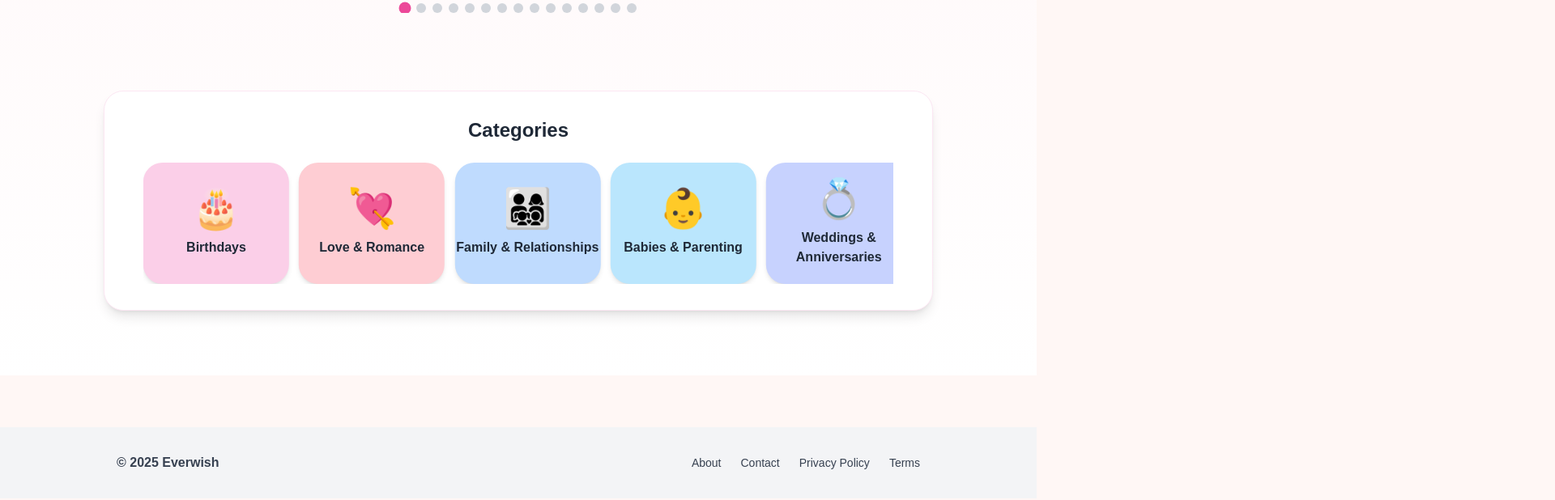
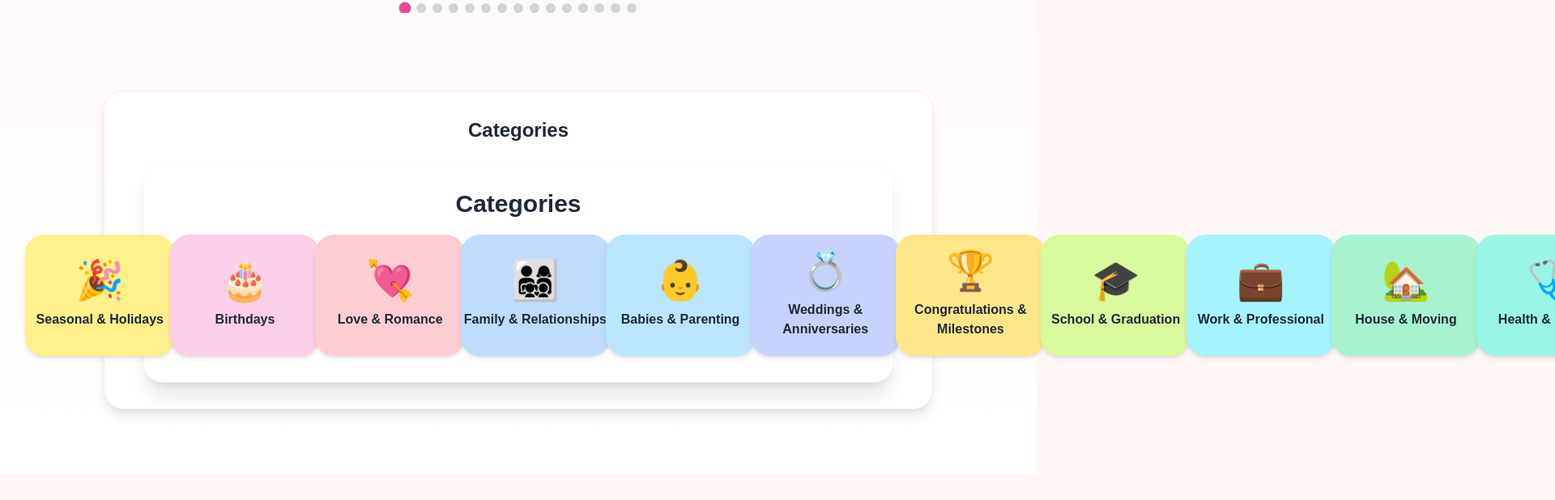
Before and after one commit to everwishhq-commits/EverWish, a Next.js app: page / in a window 1280 px wide. Shown: the part 680-1298 px from the top of the page at 81% size, 1920 px wide, since content can reach past the window. Built offline with nearby package versions, Linux system fonts and the light colour scheme.

Commit message:
Update categories.js

```diff
--- a/components/categories.js
+++ b/components/categories.js
@@ -34,28 +34,35 @@ const mainCategories = [
 
 export default function Categories() {
   return (
-    <div className="text-center px-4">
+    <section className="w-full px-4">
+      <div className="max-w-6xl w-full mx-auto rounded-[24px] bg-white shadow-xl border border-pink-100/40 p-6 sm:p-8">
+        <h2 className="text-2xl sm:text-3xl font-extrabold text-gray-800 text-center">
+          Categories
+        </h2>
+
+        <div className="mt-5">
           <Swiper
             slidesPerView={2.2}
-        spaceBetween={25} // 🔹 más espacio entre las tarjetas
-        loop={true} // 🔁 loop infinito
+            spaceBetween={26}            // 🔹 más espacio entre tarjetas
+            loop={true}                  // 🔁 bucle infinito
             autoplay={{
               delay: 2500,
               disableOnInteraction: false,
             }}
             speed={800}
             breakpoints={{
-          640: { slidesPerView: 3.5, spaceBetween: 30 },
-          1024: { slidesPerView: 5, spaceBetween: 35 },
+              640:  { slidesPerView: 3.5, spaceBetween: 30 },
+              1024: { slidesPerView: 5,   spaceBetween: 36 },
             }}
             modules={[Autoplay]}
-        className="overflow-visible"
+            className="!overflow-visible"
           >
             {mainCategories.map((cat, i) => (
               <SwiperSlide key={i}>
                 <Link href={`/categories/${cat.slug}`}>
                   <div
-                className={`${cat.color} rounded-3xl shadow-md hover:shadow-xl hover:-translate-y-1 transition-all duration-300 flex flex-col items-center justify-center w-[150px] h-[130px] sm:w-[160px] sm:h-[140px] md:w-[180px] md:h-[150px] mx-auto`}
+                    className={`${cat.color} rounded-3xl shadow-md hover:shadow-xl hover:-translate-y-1 transition-all duration-300 flex flex-col items-center justify-center mx-auto
+                                w-[150px] h-[130px] sm:w-[170px] sm:h-[140px] md:w-[185px] md:h-[150px]`}
                   >
                     <span className="text-5xl mb-3">{cat.emoji}</span>
                     <p className="font-semibold text-sm md:text-base text-gray-800 text-center leading-tight">
@@ -67,5 +74,7 @@ export default function Categories() {
             ))}
           </Swiper>
         </div>
+      </div>
+    </section>
   );
               }
```
Lines whose indentation alone changed are shown as unchanged.
